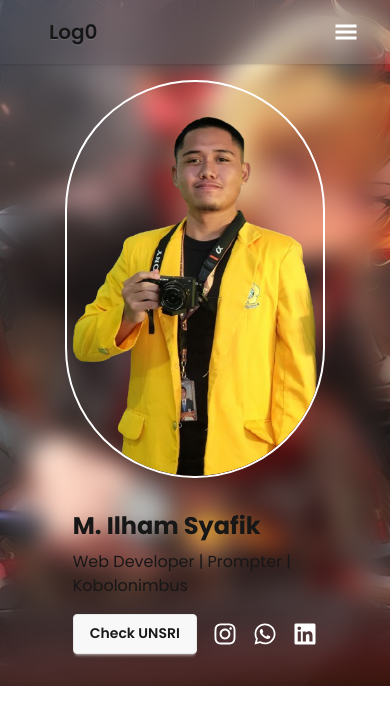
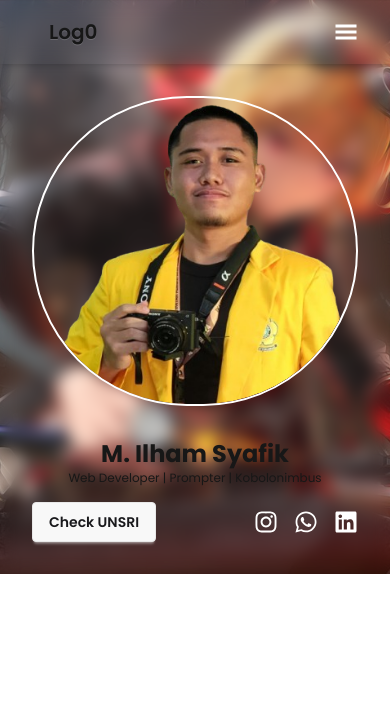
Before and after one commit to mhasaero/portofolio, a Next.js app: page / in a window 390 px wide. Shown: the top 724 px of the page. Built offline with nearby package versions, Linux system fonts and the light colour scheme.

Commit message:
style(hero section): fixing style and refactor

```diff
--- a/app/(root)/(routes)/page.tsx
+++ b/app/(root)/(routes)/page.tsx
@@ -1,11 +1,21 @@
 import Hero from "@/components/Hero";
+
+function WScreenWrapper({ id, children }: Readonly<{ id: string; children: React.ReactNode }>) {
+  return (
+    <div>
+      <section id={id} className="-mx-8 md:-mx-12 lg:-mx-16">
+        {children}
+      </section>
+    </div>
+  );
+}
 
 export default function page() {
   return (
     <section id="home">
-      <section id="hero" className="-mx-8 md:-mx-12 lg:-mx-16">
+      <WScreenWrapper id="hero">
         <Hero />
-      </section>
+      </WScreenWrapper>
       <div className="min-h-screen"></div>
     </section>
   );
--- a/app/(root)/layout.tsx
+++ b/app/(root)/layout.tsx
@@ -13,9 +13,7 @@ export default function MainLayout({
 
   return (
     <main className="px-8 md:px-12 lg:px-16">
-      <nav className="-mx-8 md:-mx-12 lg:-mx-16">
-        <Navbar />
-      </nav>
+      <Navbar />
       {children}
     </main>
   );
--- a/components/Hero.tsx
+++ b/components/Hero.tsx
@@ -13,13 +13,13 @@ export default function Hero() {
         backgroundImage: "url(kaela-bg.jpg)",
       }}
     >
-      <div className="pt-20 md:pt-24 lg:pt-none lg:min-h-screen backdrop-blur-md px-8 md:px-12 lg:px-16 flex flex-col lg:flex-row items-center md:gap-8">
-        <div className="rounded-full border-2 border-white relative overflow-hidden">
-          <Image src={"/ilham-syafik.png"} width={500} height={500} alt="ilham syafik" className={"rounded-full w-64"} />
+      <div className=" lg:min-h-screen backdrop-blur-sm px-8 md:px-12 lg:px-16 flex flex-col lg:flex-row items-center md:gap-8 pt-24 lg:pt-0 ">
+        <div className="rounded-full border-2 border-white relative overflow-hidden lg:w-1/2 backdrop-blur-sm">
+          <Image src={"/ilham-syafik.png"} width={500} height={500} alt="ilham syafik" className={"rounded-full w-full"} />
         </div>
-        <div className=" py-8 w-3/4 space-y-2">
+        <div className="py-8 w-full lg:w-3/4 lg:space-y-2 text-center lg:text-start">
           <h1 className="text-2xl md:text-5xl font-bold">M. Ilham Syafik</h1>
-          <h2 className="text-base md:text-lg mb-4">Web Developer | Prompter | Kobolonimbus</h2>
+          <h2 className="text-xs md:text-lg mb-4">Web Developer | Prompter | Kobolonimbus</h2>
           <p className="md:block hidden text-xl mb-4">
             Hello! I am a front-end developer who is passionate about building responsive and user-friendly web interfaces. With experience in React, TypeScript, and backend integrations such as Supabase or Laravel, I am constantly learning
             and evolving to create efficient and impactful digital solutions.
--- a/components/Navbar.tsx
+++ b/components/Navbar.tsx
@@ -2,8 +2,8 @@ import { GiHamburgerMenu } from "react-icons/gi";
 
 export default function Navbar() {
   return (
-    <div className="navbar backdrop-blur-2xl bg-blur fixed z-10 bg-transparent shadow-sm px-8 md:px-12 lg:px-16 py-2 md:py-6">
-      <div className="navbar-start ">
+    <nav className="navbar fixed z-10 bg-transparent backdrop-blur-sm shadow-md px-8 md:px-12 lg:px-16 py-2 md:py-6 left-0">
+      <div className="navbar-start">
         <a className="btn btn-ghost text-xl">Log0</a>
       </div>
       <div className="navbar-end">
@@ -33,7 +33,7 @@ export default function Navbar() {
           </div>
         </div>
       </div>
-    </div>
+    </nav>
   );
 }
 
```
Also changed, not shown: public/ilham-syafik.png.
